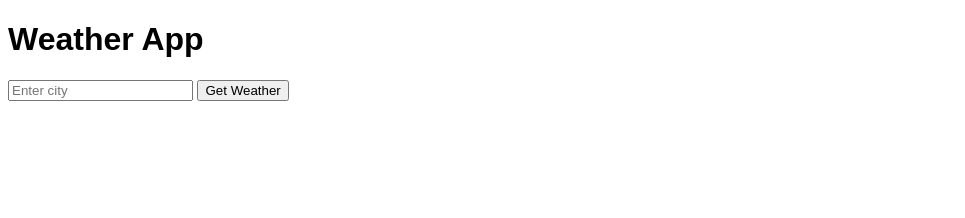
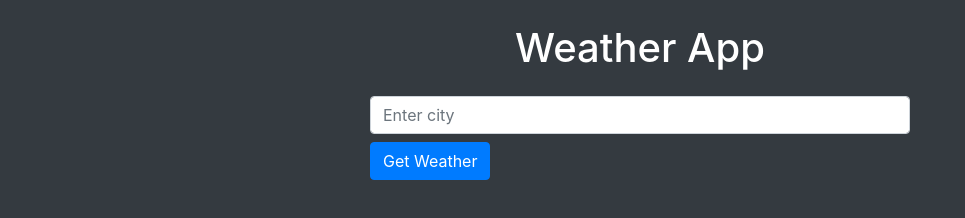
Before and after one commit to wllmAnderson/weatherApp, a plain HTML site: page index.html in a window 1280 px wide. Shown: the whole page, without its empty margins (0-965 px from the left). Drawn offline with nearby package versions, Linux system fonts and the light colour scheme.

Commit message:
readme and bootstrap

```diff
--- a/index.html
+++ b/index.html
@@ -4,13 +4,20 @@
     <meta charset="UTF-8">
     <meta name="viewport" content="width=device-width, initial-scale=1.0">
     <title>Weather App</title>
-    <link rel="stylesheet" href="style.css">
+    <!-- Including Bootstrap CSS -->
+    <link href="https://stackpath.bootstrapcdn.com/bootstrap/4.5.2/css/bootstrap.min.css" rel="stylesheet">
 </head>
-<body>
-    <h1>Weather App</h1>
-    <input type="text" id="city" placeholder="Enter city" required>
-    <button onclick="getWeather()">Get Weather</button>
-    <div id="weather"></div>
+<body class="bg-dark text-white"> <!-- Applying black background and white text -->
+    <div class="container">
+        <h1 class="text-center my-4">Weather App</h1>
+        <div class="row justify-content-center">
+            <div class="col-md-6">
+                <input type="text" id="city" class="form-control" placeholder="Enter city" required>
+                <button onclick="getWeather()" class="btn btn-primary mt-2">Get Weather</button>
+                <div id="weather" class="mt-4"></div>
+            </div>
+        </div>
+    </div>
     <script src="script.js"></script>
 </body>
 </html>
```
Also changed, not shown: 1 other file.
